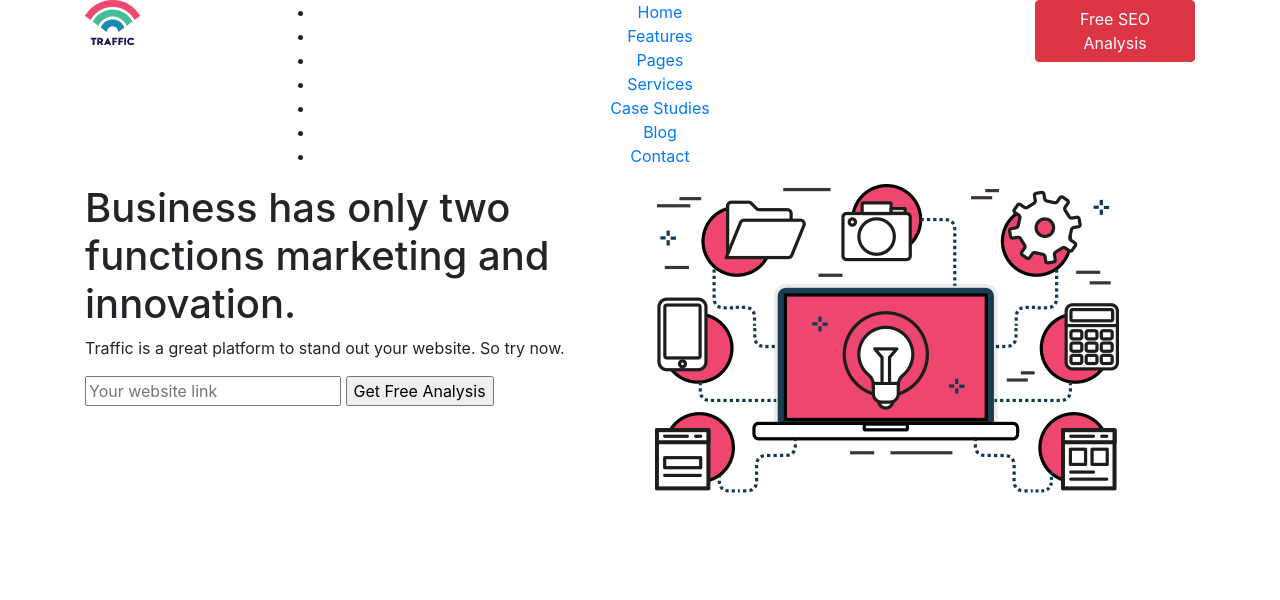
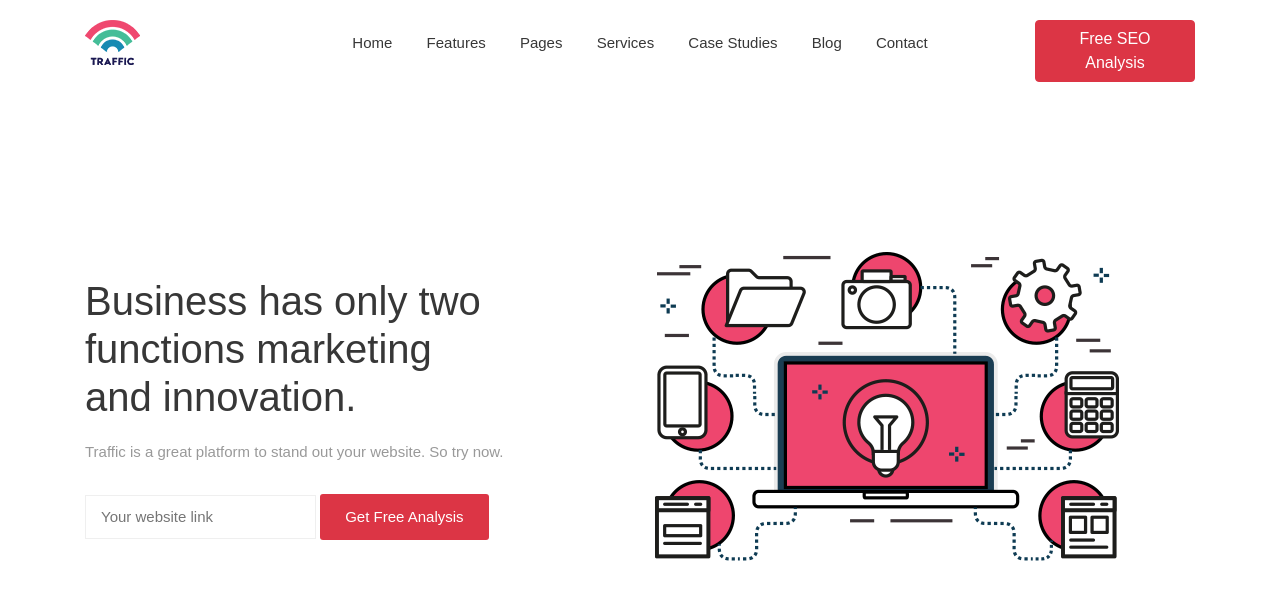
Before and after one commit to amoresh004/PSD-To-HTML, a plain HTML site: page Homepage 1/index.html in a window 1280 px wide. Drawn offline with nearby package versions, Linux system fonts and the light colour scheme; a web font is replaced by a local one.

Commit message:
CSS style update from inspect element style

```diff
--- a/Homepage 1/index.html
+++ b/Homepage 1/index.html
@@ -8,6 +8,7 @@
   <script src="https://ajax.googleapis.com/ajax/libs/jquery/3.5.1/jquery.min.js"></script>
   <script src="https://cdnjs.cloudflare.com/ajax/libs/popper.js/1.16.0/umd/popper.min.js"></script>
   <script src="https://maxcdn.bootstrapcdn.com/bootstrap/4.5.2/js/bootstrap.min.js"></script>
+  <link rel="stylesheet" type="text/css" href="style.css">
 </head>
 <body>
 
--- a/Homepage 1/style.css
+++ b/Homepage 1/style.css
@@ -1,5 +1,71 @@
 @import url('https://fonts.googleapis.com/css2?family=Khula:wght@300;400;600;700;800&display=swap');
 
+h1,
+h2,
+h3,
+h4,
+h5,
+h6{
+    margin: 0 0 15px;
+    font-weight: 400;
+    color: #373737;
+}
+
 body{
-    font-family: 'Khula', sans-serif;
+    font-family: 'Khula', sans-serif; font-size: 15px; color: #999
 }
+
+a:hover { text-decoration: none }
+
+.main-menu ul {
+    margin: 0;
+    padding: 0;
+    list-style: none;
+}
+
+.main-menu li {
+    display: inline-block;
+    position: relative;
+}
+
+.main-menu li a {
+    color: #373737;
+    display: block;
+    padding: 12px 15px;
+}
+
+.header-section {
+    font-weight: 300;
+    padding: 150px 0;
+}
+
+.header-section h1 {
+    font-size: 40px;
+    max-width: 400px;
+    margin-bottom: 20px;
+    padding-top: 25px;
+}
+
+input[type="text"], input[type="url"], input[type="email"], input[type="tel"], input[type="password"] {
+    border: 1px solid #efefef;
+    padding: 10px 15px;
+}
+
+input[type="submit"], button[type="submit"] {
+    padding: 12px 25px;
+    border: none;
+    border-radius: 3px;
+}
+.btn-danger, input[type="submit"], button[type="submit"] {
+    color: #fff;
+    background-color: #dc3545;
+    border-color: #dc3545;
+}
+
+.subscriber-form {
+    margin-top: 30px;
+}
+
+.header-area {
+    padding: 20px;
+}
```
